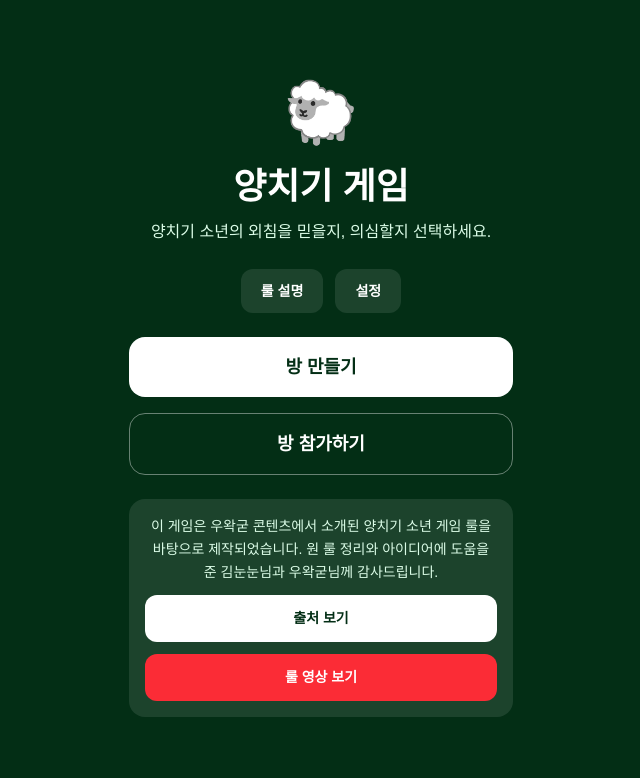
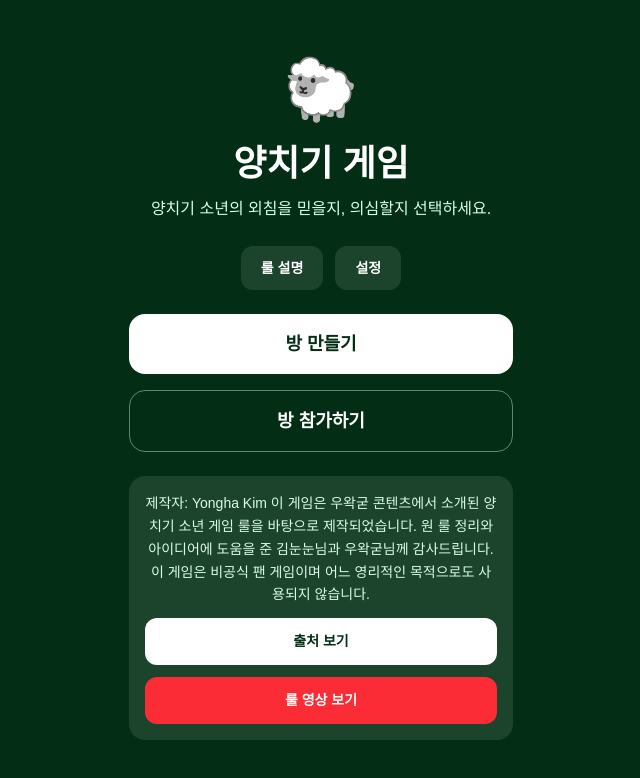
Before and after one commit to kyongha60/sheep-game, a Next.js app: page / in a window 1280 px wide. Shown: the top 778 px of the page, without its empty margins (319-959 px from the left). Built offline with nearby package versions, Linux system fonts and the light colour scheme.

Commit message:
update live betting colors rules and home settings

```diff
--- a/app/page.tsx
+++ b/app/page.tsx
@@ -1977,9 +1977,11 @@ export default function Home() {
 
         <div className="mt-6 rounded-2xl bg-white/10 p-4 text-sm text-green-100 leading-relaxed">
           <p className="mb-3">
+            제작자: Yongha Kim
             이 게임은 우왁굳 콘텐츠에서 소개된 양치기 소년 게임 룰을
             바탕으로 제작되었습니다. 원 룰 정리와 아이디어에 도움을 준
-            김눈눈님과 우왁굳님께 감사드립니다.
+            김눈눈님과 우왁굳님께 감사드립니다. 이 게임은 비공식 팬 게임이며
+            어느 영리적인 목적으로도 사용되지 않습니다.
           </p>
 
           <div className="flex flex-col gap-3">
```
